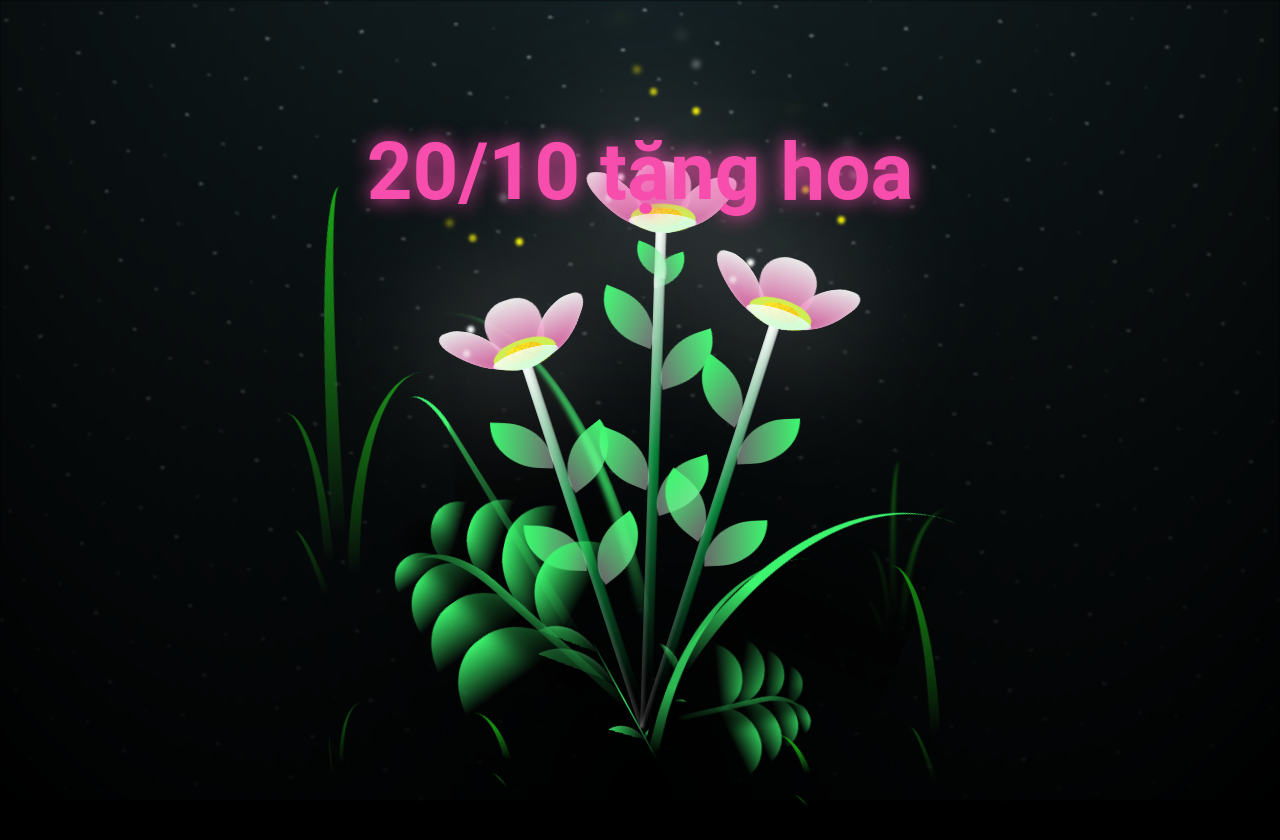
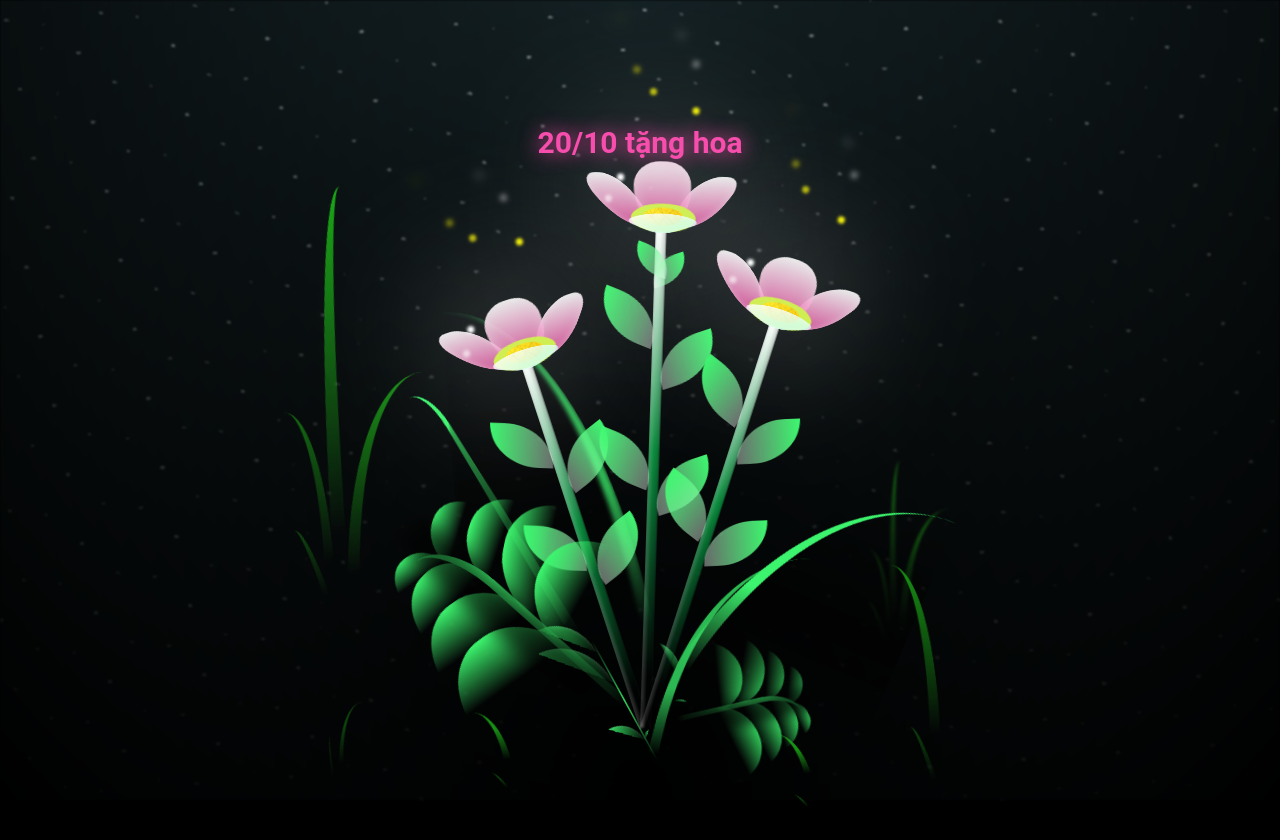
Before and after one commit to sang2k10/hello, a plain HTML site: page index.html in a window 1280 px wide. Drawn offline with Linux system fonts and the light colour scheme.

Commit message:
Update style.css

```diff
--- a/css/style.css
+++ b/css/style.css
@@ -19,7 +19,7 @@
   left: 0;
   color: rgb(247, 77, 173);
   font-family: 'Roboto', sans-serif;
-  font-size: 80px;
+  font-size: clamp(25px, 4vw , 30px);
   text-shadow: 0px 0px 20px rgb(247, 77, 173);
 }
 
```
